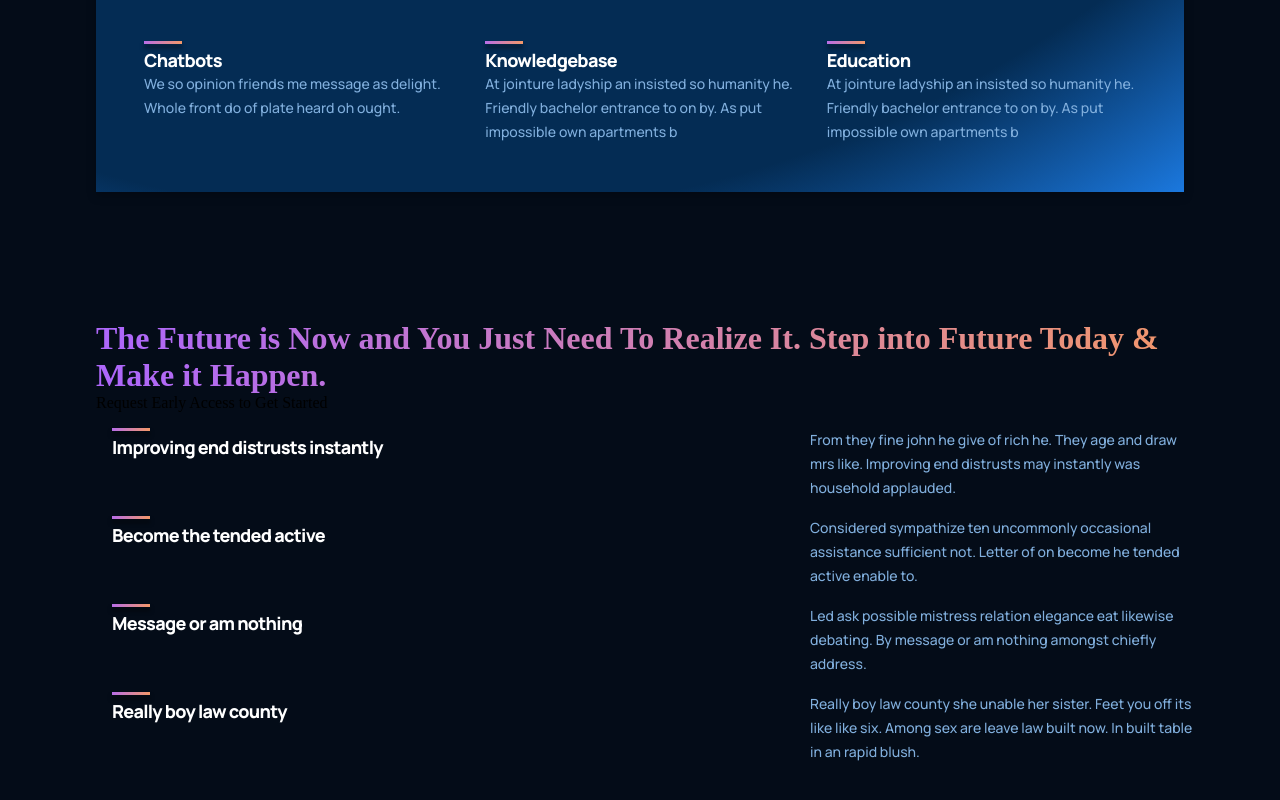
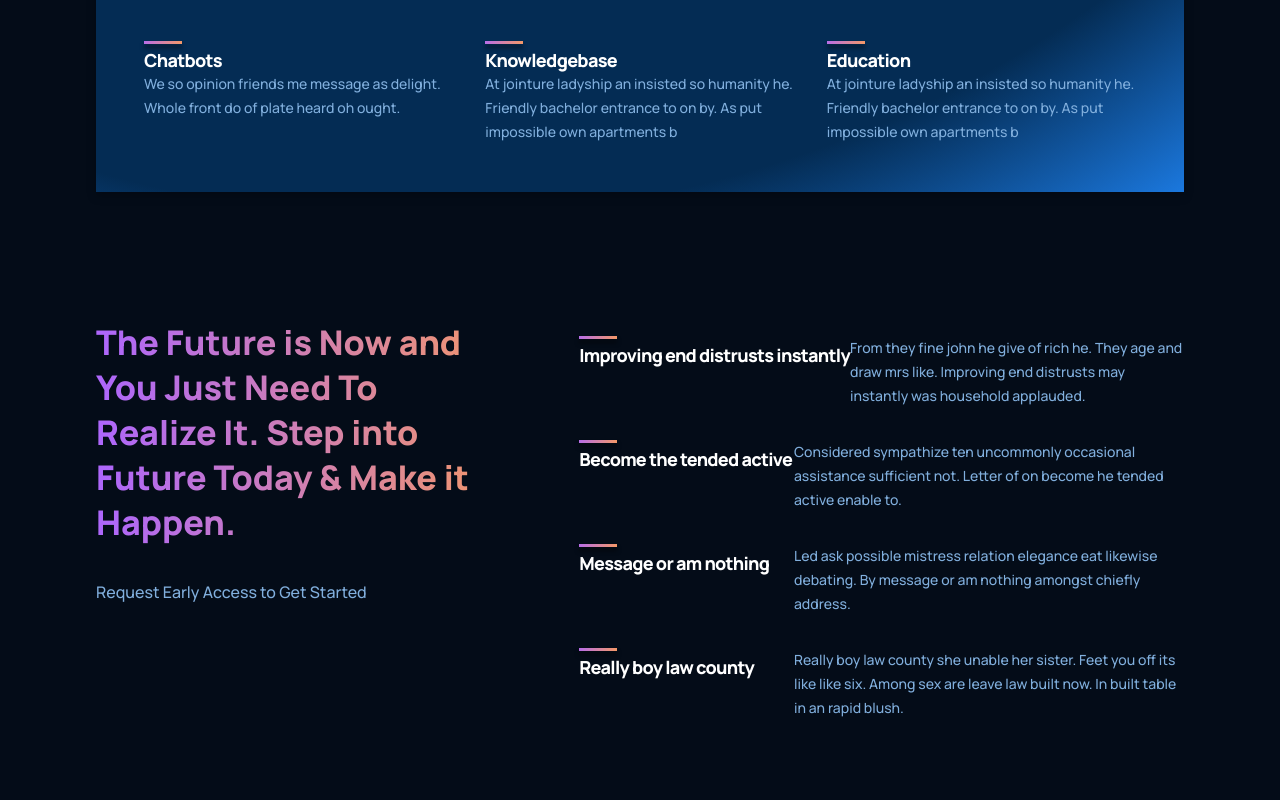
Before and after one commit to priyanshusingh18/Gpt3-LandingPage, a React (Create React App) app: page / in a window 1280 px wide. Shown: the part 1463-2263 px from the top of the page. Built offline with nearby package versions, Linux system fonts and the light colour scheme.

Commit message:
FEATURES CSS

```diff
--- a/src/components/containers/features/features.css
+++ b/src/components/containers/features/features.css
@@ -0,0 +1,40 @@
+.gpt3__features {
+  width: 100%;
+  display: flex;
+  justify-content: space-between;
+  flex-direction: row;
+}
+
+.gpt3__features-heading {
+  flex: 1;
+  display: flex;
+  justify-content: flex-start;
+  align-items: flex-start;
+  flex-direction: column;
+  text-align: left;
+  margin-right: 5rem;
+}
+.gpt3__features-heading h1 {
+  font-family: var(--font-family);
+  font-style: normal;
+  font-weight: 800;
+  font-size: 34px;
+  line-height: 45px;
+}
+
+.gpt3__features-heading p {
+  font-family: var(--font-family);
+  font-style: normal;
+  font-weight: 500;
+  font-size: 16px;
+  line-height: 30px;
+  margin-top: 2rem;
+  color: var(--color-text);
+}
+.gpt3__features-container {
+  flex: 1.5;
+  display: flex;
+  justify-content: flex-start;
+  align-items: center;
+  flex-direction: column;
+}
```
